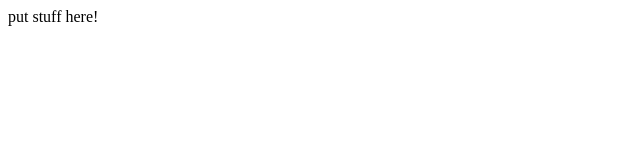
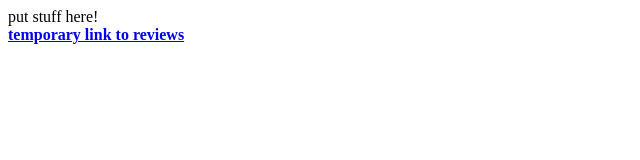
Before and after one commit to danielviviers/wdd130-Carr, a plain HTML site: page index.html in a window 1280 px wide. Shown: the whole page, without its empty margins (0-640 px from the left). Drawn offline with Linux system fonts and the light colour scheme.

Commit message:
added temp navigation to home page

```diff
--- a/index.html
+++ b/index.html
@@ -7,5 +7,7 @@
 </head>
 <body>
     put stuff here!
+    <br>
+    <a href="./reviews/"><b>temporary link to reviews</b></a><!--remove this-->
 </body>
 </html>
```
